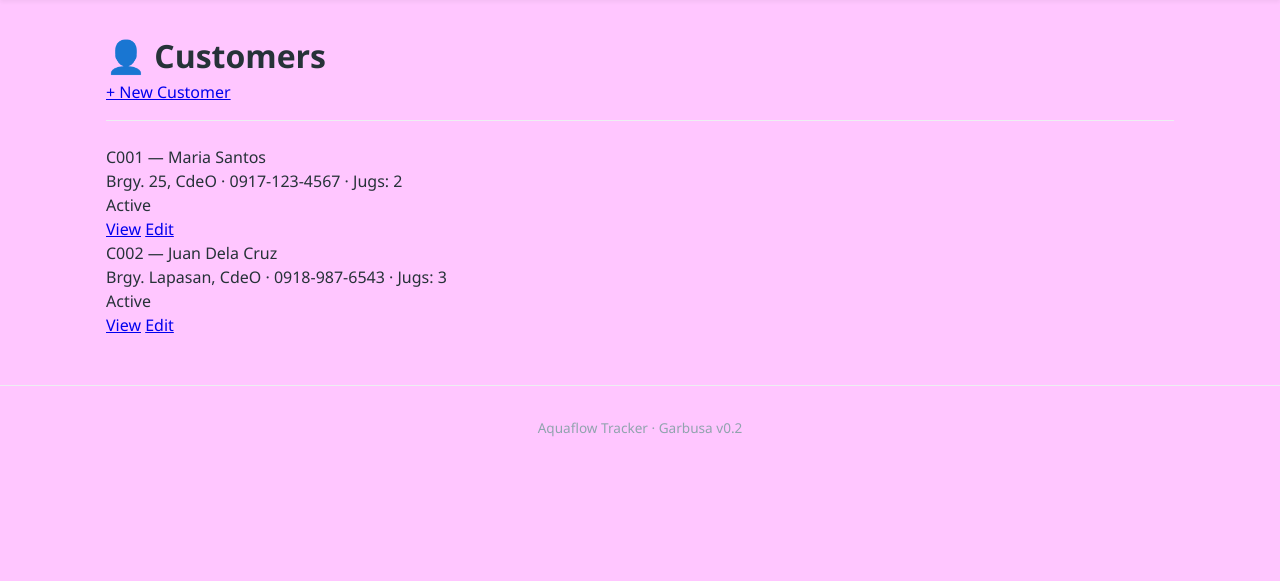
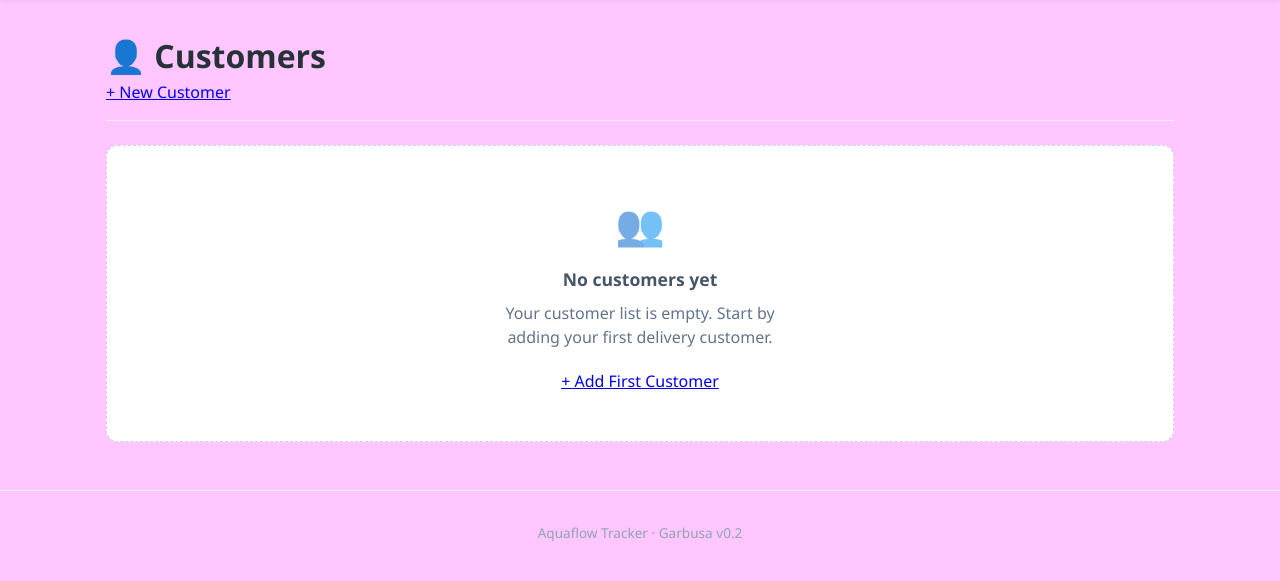
Before and after one commit to Hahaha62736266/Garbusa, a Flask app: page /customers in a window 1280 px wide. Shown: the part 55-636 px from the top of the page. Run offline with Flask 3, Linux system fonts and the light colour scheme.

Commit message:
Update list.html

```diff
--- a/templates/customers/list.html
+++ b/templates/customers/list.html
@@ -3,38 +3,77 @@
 {% block title %}Customers — Aquaflow Tracker{% endblock %}
 
 {% block content %}
+  <!-- Error State — Shown if error passed from route -->
+  {% if error %}
+  <div class="error-state">
+    <p class="error-state__title">⚠️ Something went wrong</p>
+    <p class="error-state__message">{{ error }}</p>
+  </div>
+  {% endif %}
+
   <div class="page-header">
     <h1 class="page-title">👤 Customers</h1>
     <a href="/customers/create" class="af-btn primary">+ New Customer</a>
   </div>
 
+  <!-- Loading State — Visible via JavaScript -->
+  <div id="loading-view" class="loading-container" style="display: none;">
+    <div class="spinner"></div>
+    <p>Loading customer records...</p>
+  </div>
+
+  <!-- Main Content -->
+  <div id="content-view">
+    <!-- Empty State — Zero Customers -->
+    {% if customers is defined and customers|length == 0 %}
+    <div class="empty-state">
+      <div class="empty-state__icon">👥</div>
+      <h2 class="empty-state__title">No customers yet</h2>
+      <p class="empty-state__text">Your customer list is empty. Start by adding your first delivery customer.</p>
+      <a href="/customers/create" class="af-btn primary">+ Add First Customer</a>
+    </div>
+
+    <!-- List State — Has Records -->
+    {% else %}
     <div class="af-list">
+      {% for customer in customers %}
       <div class="af-list-row">
         <div class="af-row-main">
-        <div class="af-row-primary">C001 — Maria Santos</div>
-        <div class="af-row-secondary">Brgy. 25, CdeO · 0917-123-4567 · Jugs: 2</div>
+          <div class="af-row-primary">{{ customer.customer_id }} — {{ customer.full_name }}</div>
+          <div class="af-row-secondary">
+            {{ customer.address }} · {{ customer.contact_number }} · Jugs: {{ customer.container_owned }}
+          </div>
         </div>
         <div class="af-row-meta">
           <span class="af-badge active">Active</span>
           <div class="af-row-actions">
-          <a href="/customers/C001" class="af-btn small ghost">View</a>
-          <a href="/customers/C001/edit" class="af-btn small primary">Edit</a>
+            <a href="/customers/{{ customer.customer_id }}" class="af-btn small ghost">View</a>
+            <a href="/customers/{{ customer.customer_id }}/edit" class="af-btn small primary">Edit</a>
           </div>
         </div>
       </div>
+      {% endfor %}
+    </div>
+    {% endif %}
+  </div>
 
-    <div class="af-list-row">
-      <div class="af-row-main">
-        <div class="af-row-primary">C002 — Juan Dela Cruz</div>
-        <div class="af-row-secondary">Brgy. Lapasan, CdeO · 0918-987-6543 · Jugs: 3</div>
-      </div>
-      <div class="af-row-meta">
-        <span class="af-badge active">Active</span>
-        <div class="af-row-actions">
-          <a href="/customers/C002" class="af-btn small ghost">View</a>
-          <a href="/customers/C002/edit" class="af-btn small primary">Edit</a>
-        </div>
-      </div>
-    </div>
-  </div>
+  <!-- JavaScript: Simulate Loading State -->
+  <script>
+    document.addEventListener('DOMContentLoaded', function () {
+      const loadingView = document.getElementById('loading-view');
+      const contentView = document.getElementById('content-view');
+
+      // Only show loading briefly when page first loads
+      {% if not customers %}
+      loadingView.style.display = 'flex';
+      contentView.style.display = 'none';
+
+      // Simulate network delay then reveal content
+      setTimeout(() => {
+        loadingView.style.display = 'none';
+        contentView.style.display = 'block';
+      }, 600);
+      {% endif %}
+    });
+  </script>
 {% endblock %}
```
Lines whose indentation alone changed are shown as unchanged.
